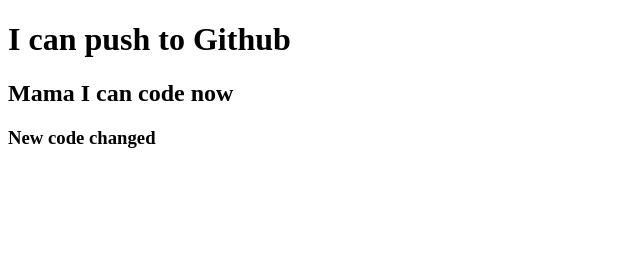
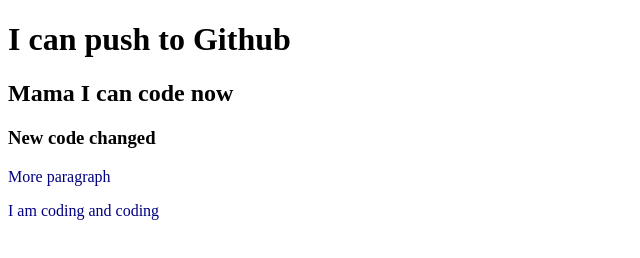
Before and after one commit to Aiman110/my-second-repo, a plain HTML site: page index.html in a window 1280 px wide. Shown: the whole page, without its empty margins (0-640 px from the left). Drawn offline with Linux system fonts and the light colour scheme.

Commit message:
styles added

```diff
--- a/index.html
+++ b/index.html
@@ -5,10 +5,13 @@
     <meta http-equiv="X-UA-Compatible" content="IE=edge">
     <meta name="viewport" content="width=device-width, initial-scale=1.0">
     <title>My Second Github Repo</title>
+    <link rel="stylesheet" href="style.css">
 </head>
 <body>
     <h1>I can push to Github</h1>
     <h2>Mama I can code now</h2>
     <h3>New code changed</h3>
+    <p>More paragraph</p>
+    <p>I am coding and coding</p>
 </body>
 </html>
--- /dev/null
+++ b/style.css
@@ -0,0 +1,3 @@
+p{
+    color:navy;
+}
```
